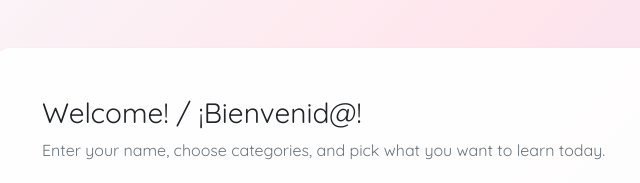
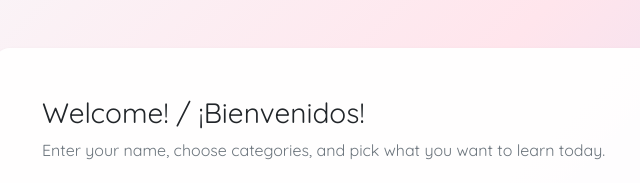
Before and after one commit to LouieR-Perez/bilingual-vocab-game, a plain HTML site: page index.html in a window 1280 px wide. Shown: the top 183 px of the page, 278-918 px from the left. Drawn offline with nearby package versions, Linux system fonts and the light colour scheme.

Commit message:
Fix welcome message for consistency: change "¡Bienvenid@!" to "¡Bienvenidos!".

```diff
--- a/index.html
+++ b/index.html
@@ -21,7 +21,7 @@
         <!-- ============ WELCOME / SETUP ============ -->
         <div id="screen-welcome" class="card shadow-sm">
           <div class="card-body p-3 p-md-4 p-lg-5">
-            <h1 class="h3 mb-2">Welcome! / ¡Bienvenid@!</h1>
+            <h1 class="h3 mb-2">Welcome! / ¡Bienvenidos!</h1>
             <p class="text-secondary mb-4">Enter your name, choose categories, and pick what you want to learn today.</p>
 
             <form id="setup-form" class="row gy-3" autocomplete="off">
```
